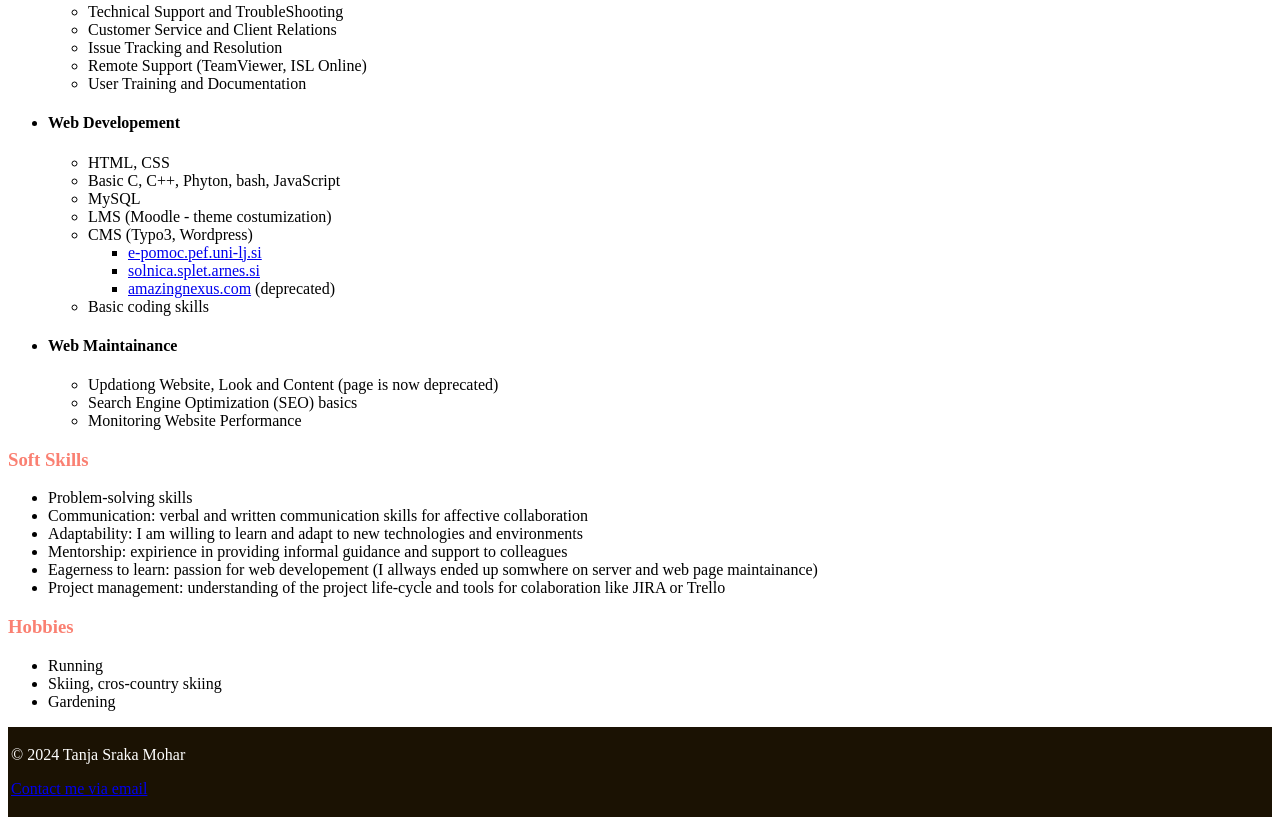
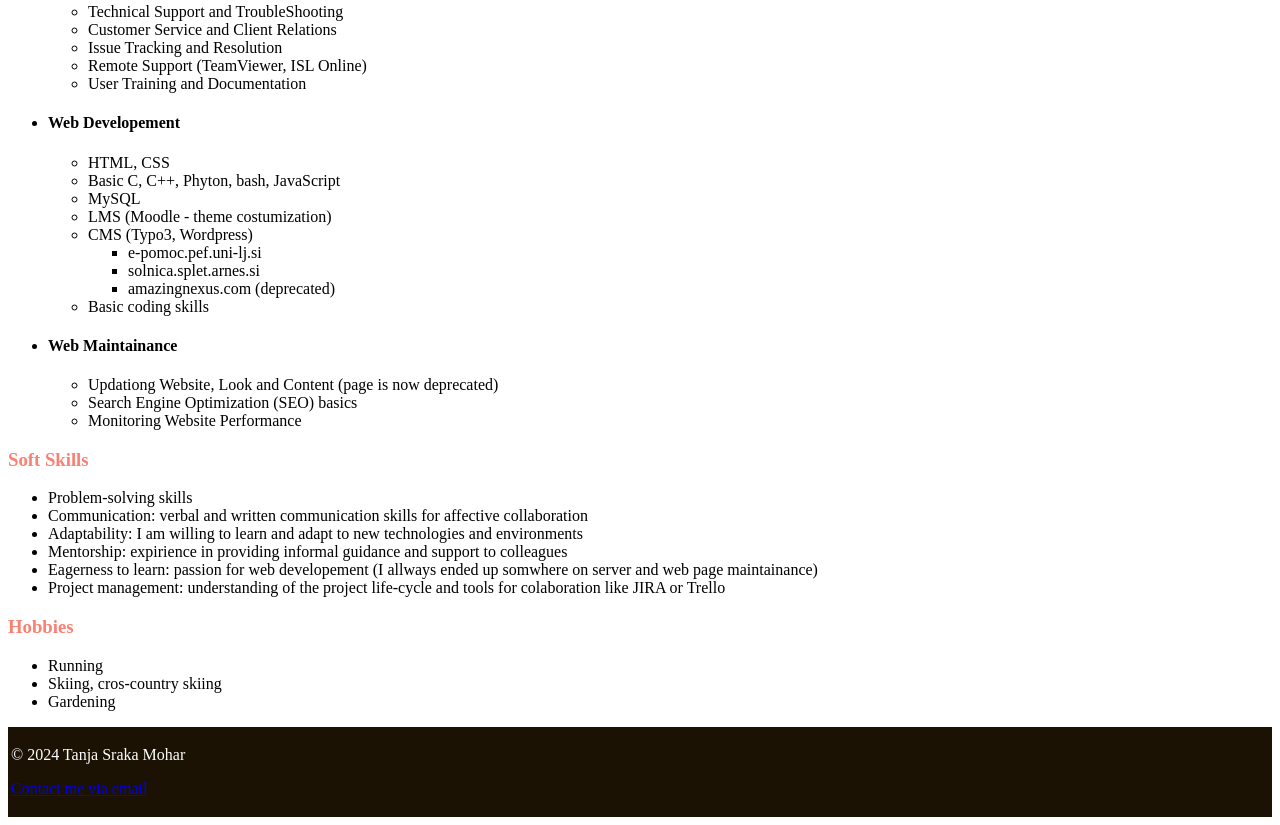
Before and after one commit to tanc-iq/resume, a plain HTML site: page index.html in a window 1280 px wide. Shown: the part 1073-1898 px from the top of the page. Drawn offline with Linux system fonts and the light colour scheme.

Commit message:
Update index.html
deleting a href for links to WP webpages (they were not working - probably due to PEF firewall)

```diff
--- a/index.html
+++ b/index.html
@@ -90,9 +90,9 @@
             <li>LMS (Moodle - theme costumization)</li>
             <li>CMS (Typo3, Wordpress)</li>
             <ul>
-                <li><a href="https://e-pomoc.pef.uni-lj.si">e-pomoc.pef.uni-lj.si</a></li>
-                <li><a href="https://solnica.splet.arnes.si">solnica.splet.arnes.si</a></li>
-                <li><a href="https://amazingnexus.com">amazingnexus.com</a> (deprecated)</li>
+                <li>e-pomoc.pef.uni-lj.si</li>
+                <li>solnica.splet.arnes.si</li>
+                <li>amazingnexus.com (deprecated)</li>
             </ul>
             <li>Basic coding skills</li>
         </ul>
```
